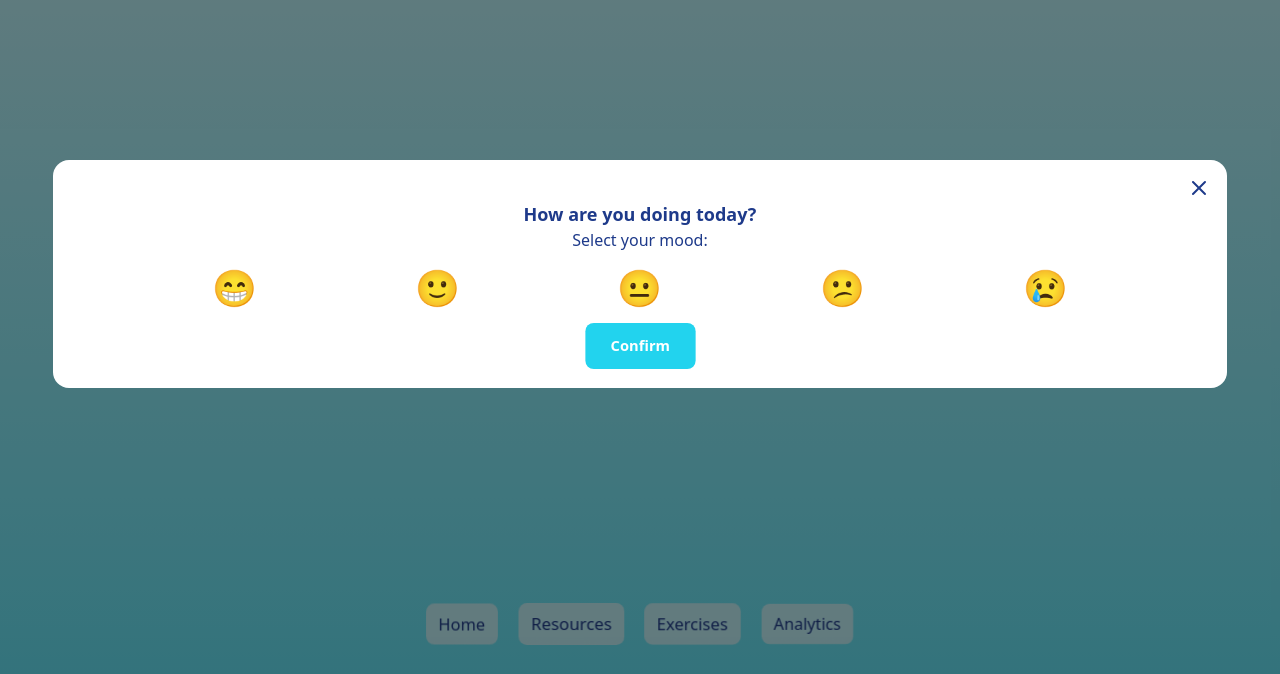
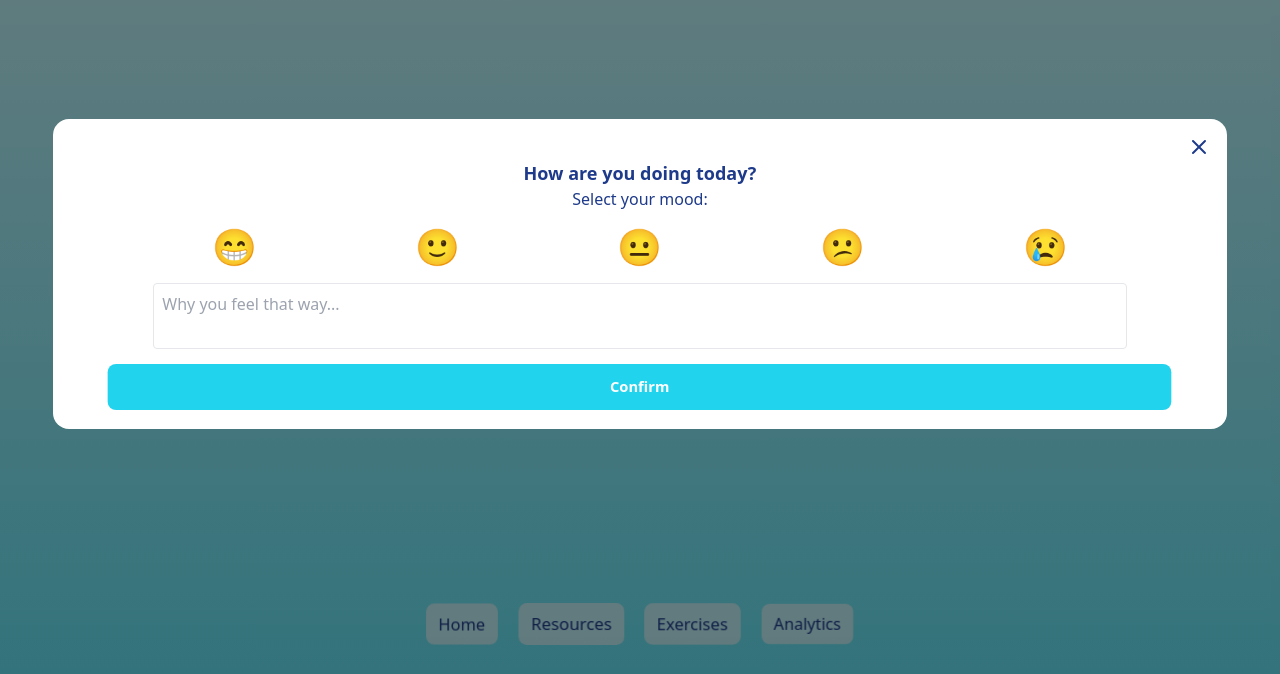
Before and after one commit to Lucag101/missionary_mental_health, a React (Create React App) app: page / in a window 1280 px wide. Shown: the part 126-800 px from the top of the page. Built offline with nearby package versions, Linux system fonts and the light colour scheme.

Commit message:
starting analytics page and fixing dialogue x button placement

```diff
--- a/src/components/Home/Analytics.jsx
+++ b/src/components/Home/Analytics.jsx
@@ -3,9 +3,11 @@ import '../../styles/sharedStyles.css'
 
 function Analytics() {
   return (
-    <div className="h-screen flex justify-center items-center flex-col">
+    <div className="flex flex-col items-center justify-center h-screen">
         <h1>Analytics Page</h1>
-        <div>Putting some stuff in here to test length</div>
+      <div>Putting some stuff in here to test length</div>
+
+
     </div>
   );
 }
--- a/src/components/Home/MoodSelector.jsx
+++ b/src/components/Home/MoodSelector.jsx
@@ -13,7 +13,7 @@ function MoodSelector({ onSelect, onSubmit, onClose }) {
 
   return (
     <div className="fixed top-0 left-0 z-10 flex items-center justify-center w-full h-full bg-black bg-opacity-50">
-      <div className="relative w-11/12 px-5 pt-10 pb-5 text-center bg-white sm:px-8 md:px-12 lg:px-16 xl:px-20 rounded-2xl">
+      <div className="relative flex flex-col w-11/12 px-5 pt-10 pb-5 text-center bg-white sm:px-8 md:px-12 lg:px-16 xl:px-20 rounded-2xl">
         <CloseIcon className="absolute w-6 h-6 cursor-pointer stroke-2 top-4 right-4 hover:opacity-80" onClick={onClose} />
         <p className="text-lg font-bold">How are you doing today?</p>
         <p className="mb-4">Select your mood:</p>
@@ -32,7 +32,10 @@ function MoodSelector({ onSelect, onSubmit, onClose }) {
             </span>
           ))}
         </div>
-        <button className="px-6 py-3 mt-4 text-sm font-bold text-white scale-105 rounded-lg cursor-pointer bg-cyan-400 hover:bg-cyan-500 active:animate-pulse" onClick={onSubmit}>
+
+        <textarea className="p-2 mx-5 my-4 border rounded resize-none focus:outline-none" placeholder="Why you feel that way..." maxLength={100} />
+
+        <button className="px-6 py-3 text-sm font-bold text-white scale-105 rounded-lg cursor-pointer bg-cyan-400 hover:bg-cyan-500 active:animate-pulse" onClick={onSubmit}>
           Confirm
         </button>
       </div>
--- /dev/null
+++ b/src/logs.json
@@ -0,0 +1,5 @@
+[
+	{
+		"date": ""
+	}
+]
```
